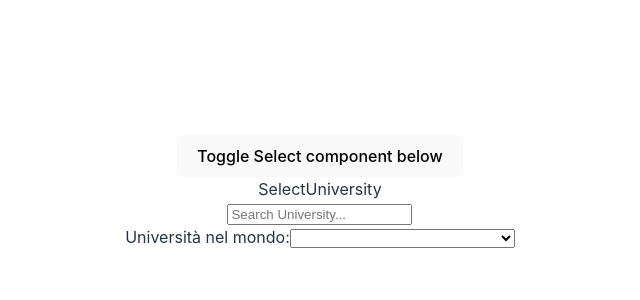
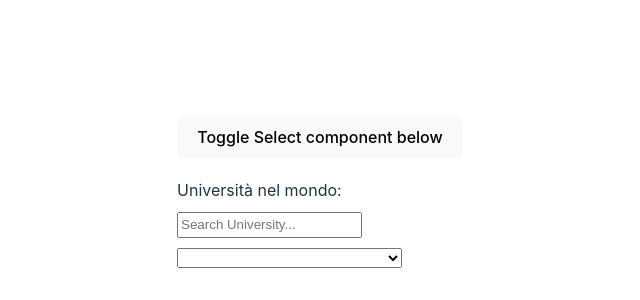
Before and after one commit to davide2894/react-select-university, a React (Vite) app in the folder react-select-university/: page / in a window 1280 px wide. Shown: the part 208-508 px from the top of the page, without its empty margins (320-960 px from the left). Built offline with nearby package versions, Linux system fonts and the light colour scheme.

Commit message:
style: disabled state

```diff
--- a/react-select-university/src/components/selectUniversity/SelectUniversity.css
+++ b/react-select-university/src/components/selectUniversity/SelectUniversity.css
@@ -1,9 +1,34 @@
+.selectWrapper {
+  margin-top: 20px;
+}
+
+.grayText > * {
+  color: #f5f5f5;
+}
+
+.grayText span {
+  opacity: 0.5;
+}
+
 select {
   min-width: 225px;
 }
 
-.universityList {
+label {
   display: flex;
-  flex-wrap: wrap;
-  justify-content: center;
+  flex-direction: column;
+  align-items: flex-start;
 }
+
+input,
+select {
+  height: 20px;
+}
+
+input {
+  margin: 10px 0px;
+}
+
+input[placeholder] {
+  color: white;
+}
--- a/react-select-university/src/components/selectUniversity/SelectUniversity.tsx
+++ b/react-select-university/src/components/selectUniversity/SelectUniversity.tsx
@@ -47,20 +47,21 @@ function SelectUniversity({
     }
   };
 
+  const cssClasses = `selectWrapper ${disabled ? "grayText" : ""}`;
+
   return (
     <>
-      <div>SelectUniversity</div>
-
-      <input
-        type="text"
-        placeholder="Search University..."
-        value={query}
-        onChange={(e) => setQuery(e.target.value)}
-      />
-      {isError && <div>Error fetching data</div>}
-      <div className="universityList">
+      <div className={cssClasses}>
         <label>
-          {label}
+          <span>{label}</span>
+          <input
+            autoFocus={disabled}
+            disabled={disabled}
+            type="text"
+            placeholder="Search University..."
+            value={query}
+            onChange={(e) => setQuery(e.target.value)}
+          />
           <select
             id="universitySelect"
             disabled={disabled}
@@ -77,6 +78,7 @@ function SelectUniversity({
           </select>
           {data && data.length === 0 && <div>No results found...</div>}
         </label>
+        {isError && <div>Error fetching data</div>}
       </div>
     </>
   );
```
